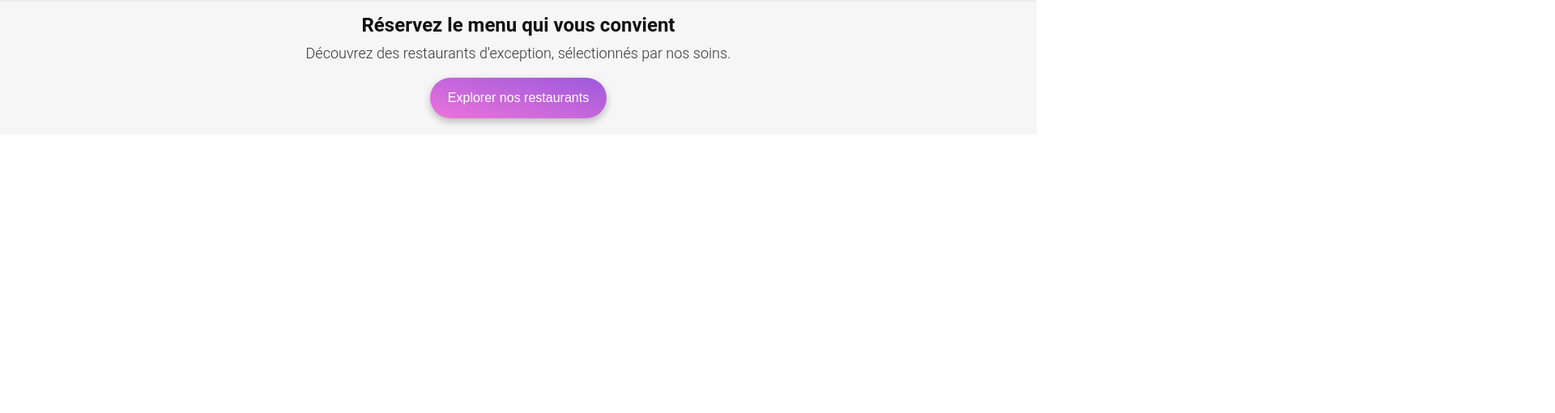
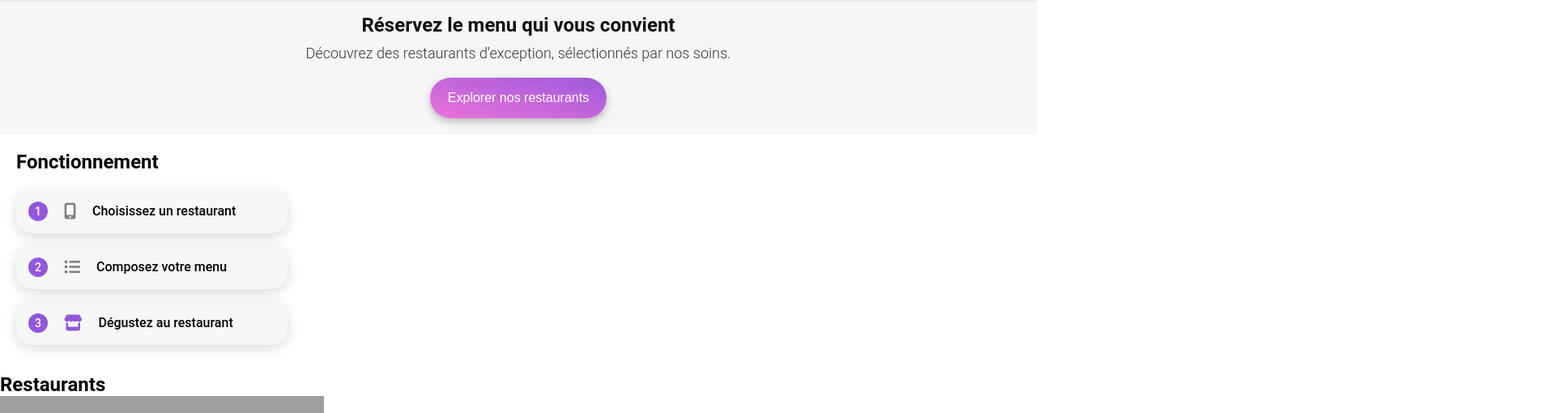
Before and after one commit to Piimka/OhMyFood1, a plain HTML site: page index.html in a window 1280 px wide. Shown: the part 106-616 px from the top of the page at 81% size, 1920 px wide, since content can reach past the window. Drawn offline with Linux system fonts and the light colour scheme; grey boxes are pictures that could not be loaded.

Commit message:
Fonctionnement

```diff
--- /dev/null
+++ b/assets/SASS/_fonctionnement.scss
@@ -0,0 +1,7 @@
+$primary-color: #9356DC;
+$background-grey: #F7F7F7;
+$shadow-box: 0px 4px 15px rgba(0, 0, 0, 0.15);
+$white: #FFFFFF;
+$black: #000000;
+$icon-size: 20px;
+$icon-grey: #7E7E7E;
--- a/assets/SASS/styles.scss
+++ b/assets/SASS/styles.scss
@@ -1,5 +1,6 @@
 @use 'header';
 @use 'menu';
+@use 'fonctionnement';
 
 /* Reset CSS */
 
@@ -112,3 +113,65 @@ body {
         }
     }
 }
+
+/* Fonctionnement */
+
+.steps {
+    position: relative;
+    width: 100%;
+    max-width: 375px;
+    margin: 0;
+    padding: 20px;
+    background: fonctionnement.$white;
+
+    &-title {
+        font-family: 'Roboto', sans-serif;
+        font-size: 24px;
+        font-weight: 700;
+        margin-bottom: 20px;
+        color: fonctionnement.$black;
+    }
+
+    .step {
+        position: relative;
+        display: flex;
+        align-items: center;
+        background: fonctionnement.$background-grey;
+        border-radius: 20px;
+        box-shadow: fonctionnement.$shadow-box;
+        margin-bottom: 15px;
+        padding: 15px;
+        gap: 20px;
+
+        &-circle {
+            width: 24px;
+            height: 24px;
+            background: fonctionnement.$primary-color;
+            color: fonctionnement.$white;
+            font-family: 'Roboto', sans-serif;
+            font-weight: 500;
+            font-size: 14px;
+            line-height: 24px;
+            text-align: center;
+            border-radius: 50%;
+            flex-shrink: 0;
+        }
+
+        .step-icons {
+            font-size: fonctionnement.$icon-size;
+            color: fonctionnement.$icon-grey;
+        }
+
+        .step-icon {
+            font-size: fonctionnement.$icon-size;
+            color: fonctionnement.$primary-color;
+        }
+
+        &-text {
+            font-family: 'Roboto', sans-serif;
+            font-size: 16px;
+            font-weight: 500;
+            color: fonctionnement.$black;
+        }
+    }
+}
--- a/index.html
+++ b/index.html
@@ -24,5 +24,81 @@
             <span>Explorer nos restaurants</span>
         </button>
     </section>
+
+    <div class="steps">
+        <h2 class="steps-title">Fonctionnement</h2>
+
+        <div class="step">
+            <div class="step-circle">
+                <span>1</span>
+            </div>
+            <i class="step-icons fa fa-mobile-alt"></i>
+            <p class="step-text">Choisissez un restaurant</p>
+        </div>
+
+        <div class="step">
+            <div class="step-circle">
+                <span>2</span>
+            </div>
+            <i class="step-icons fa fa-list-ul"></i>
+            <p class="step-text">Composez votre menu</p>
+        </div>
+
+        <div class="step">
+            <div class="step-circle">
+                <span>3</span>
+            </div>
+            <i class="step-icon fa fa-store"></i>
+            <p class="step-text">Dégustez au restaurant</p>
+        </div>
+    </div>
+
+    <div class="restaurants">
+        <h2>Restaurants</h2>
+
+        <div class="restaurant-card">
+            <img src="restaurants/jay-wennington-N_Y88TWmGwA-unsplash.jpg" alt="Palette du goût">
+            <div class="card-content">
+                <div>
+                    <h3>La palette du goût</h3>
+                    <p>Ménilmontant</p>
+                </div>
+                <span class="heart-icon"></span>
+            </div>
+        </div>
+
+        <div class="restaurant-card">
+            <img src="restaurants/stil-u2Lp8tXIcjw-unsplash.jpg" alt="La note enchaantée">
+            <div class="card-content">
+                <div>
+                    <h3>La note enchantée</h3>
+                    <p>Charonne</p>
+                </div>
+                <span class="heart-icon"></span>
+            </div>
+        </div>
+
+        <div class="restaurant-card">
+            <img src="restaurants/toa-heftiba-DQKerTsQwi0-unsplash.jpg" alt="a la française">
+            <div class="card-content">
+                <div>
+                    <h3>À la française</h3>
+                    <p>Cité Rouge</p>
+                </div>
+                <span class="heart-icon"></span>
+            </div>
+        </div>
+
+        <div class="restaurant-card">
+            <img src="restaurants/louis-hansel-shotsoflouis-qNBGVyOCY8Q-unsplash.jpg" alt="Le delice des sens">
+            <div class="card-content">
+                <div>
+                    <h3>Le délice des sens</h3>
+                    <p>Folie-Méricourt</p>
+                </div>
+                <span class="heart-icon"></span>
+            </div>
+        </div>
+    </div>
 </body>
 </html>
```
Also changed, not shown: assets/css/_fonctionnement.css (added), assets/css/styles.css, 2 other files.
